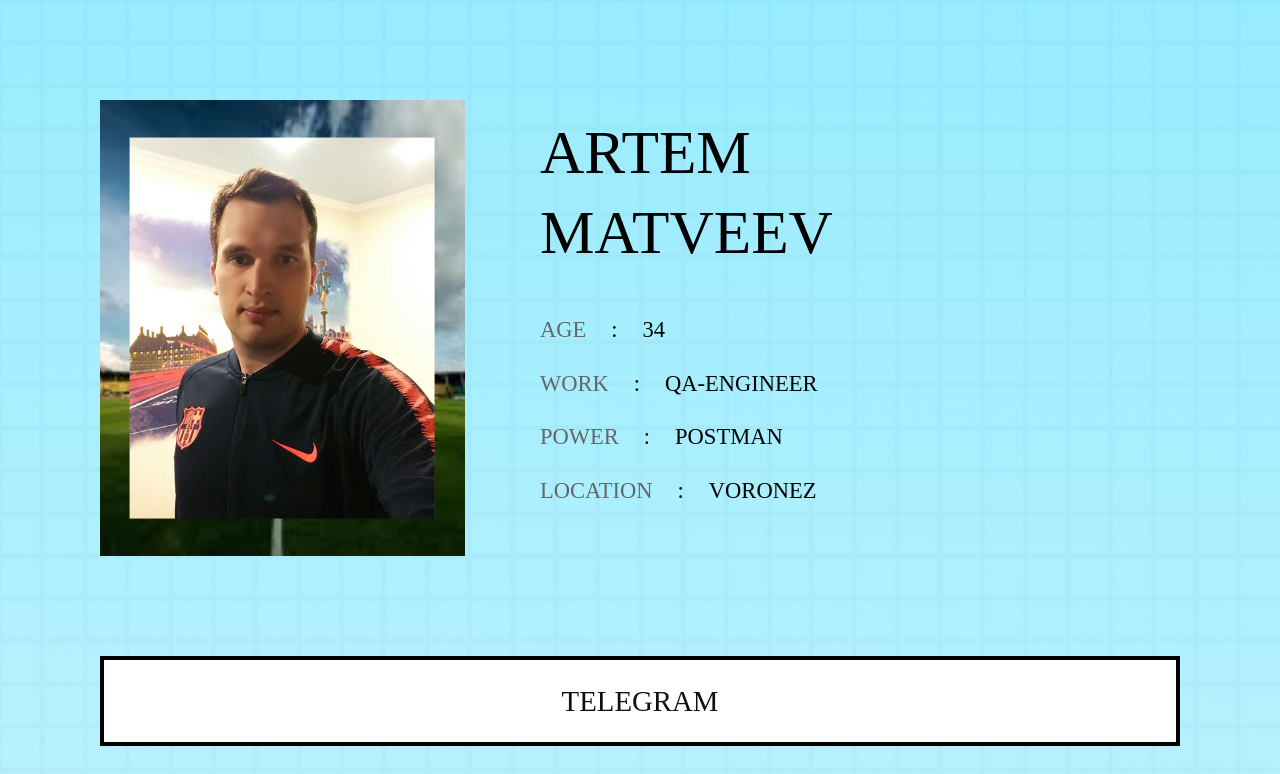
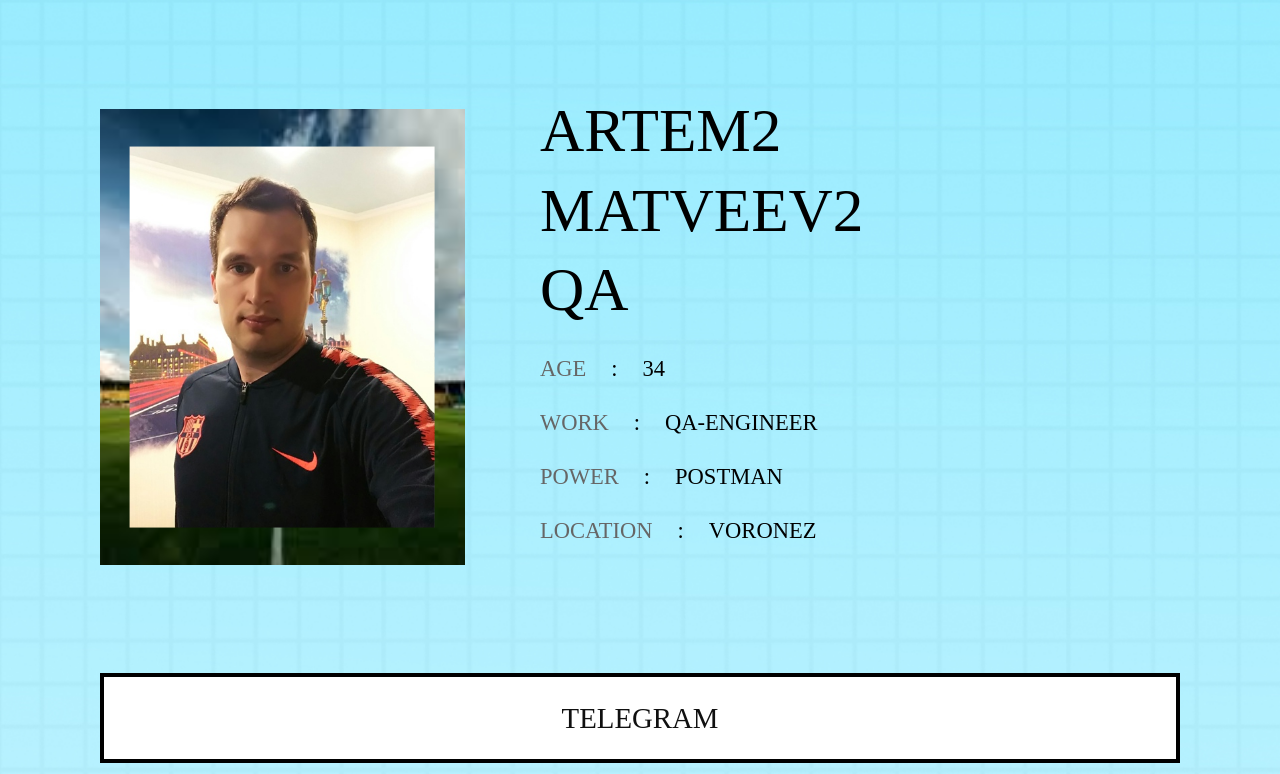
Before and after one commit to Artem-Matveev-qa/CV2, a plain HTML site: page index.html in a window 1280 px wide. Shown: the top 774 px of the page. Drawn offline with Linux system fonts and the light colour scheme; files whose address does not match are found by name.

Commit message:
Поменял имя

```diff
--- a/index.html
+++ b/index.html
@@ -47,8 +47,9 @@
                <div class="text">
                   <!-- Имя -->
                   <div class="name">
-                     <div>ARTEM</div>
-                     <div>MATVEEV</div>
+                     <div>ARTEM2</div>
+                     <div>MATVEEV2</div>
+                     <p>QA</p>
                   </div>
                   <div>
                      <div class="list"><span>age</span><span>:</span><span>34</span></div>
```
